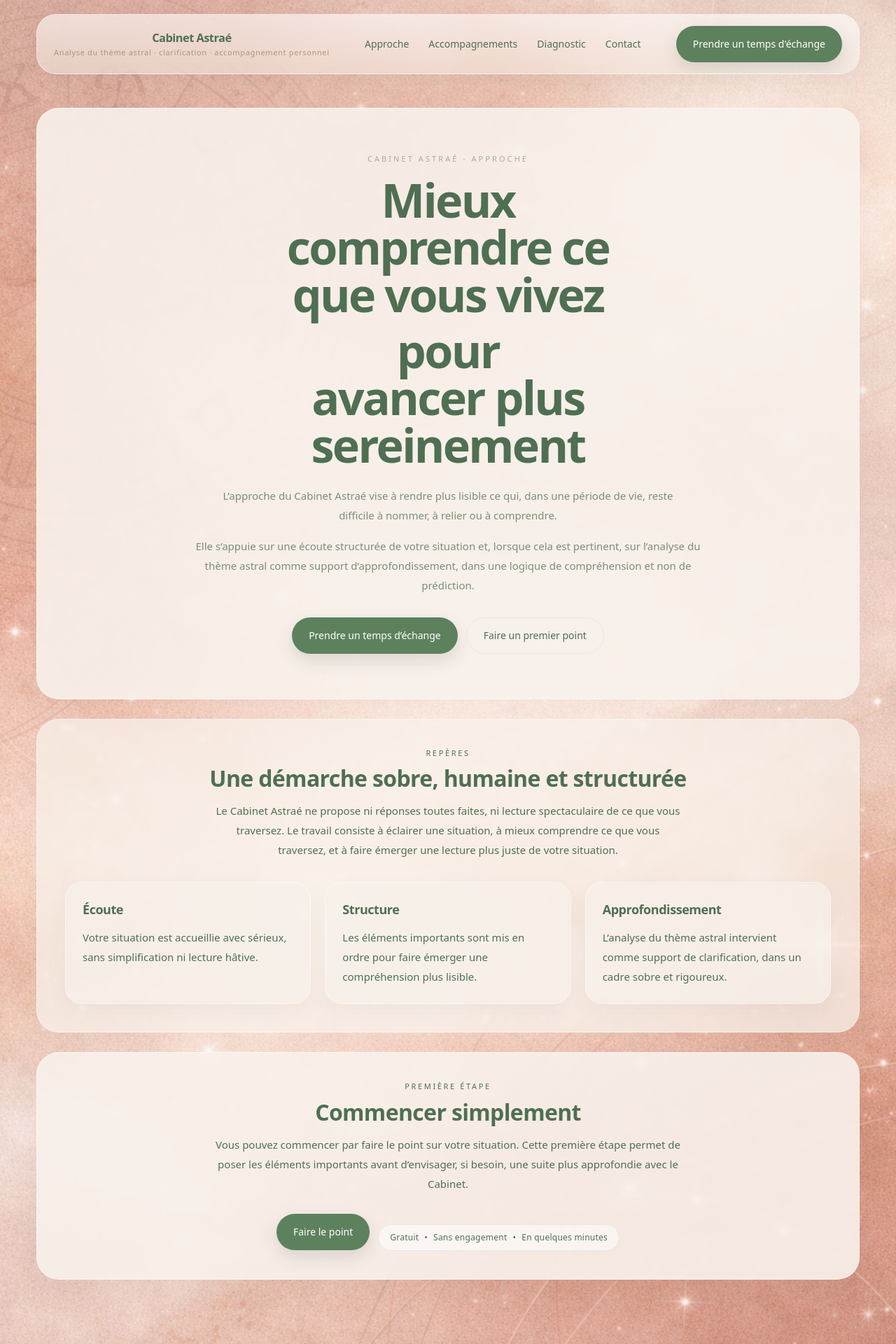
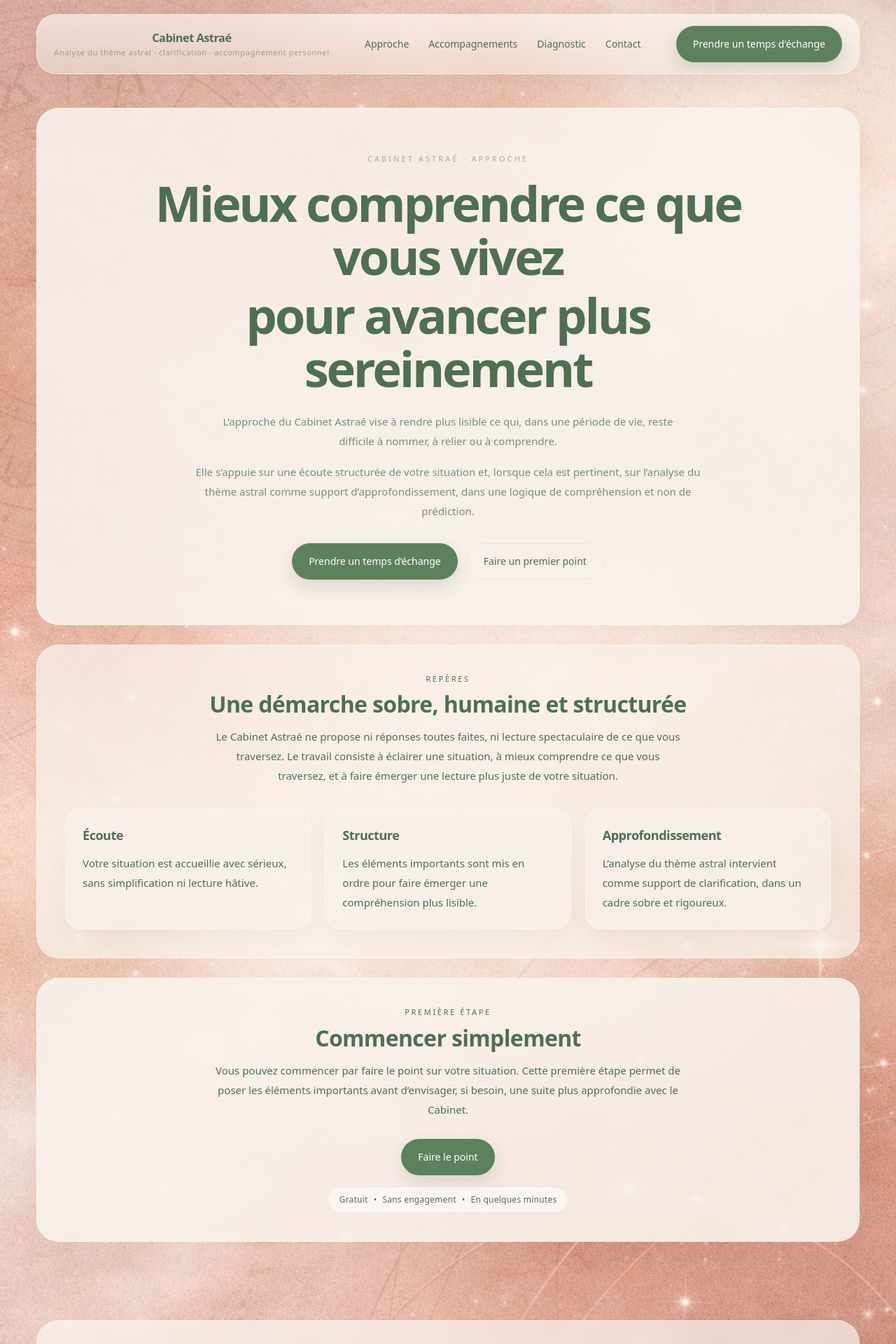
Before and after one commit to arnaudcrestey/cabinet-astrae, a Next.js app: page /approche in a window 1280 px wide. Shown: the top 1920 px of the page at 70% size. Built offline with nearby package versions, Linux system fonts and the light colour scheme.

Commit message:
Update page.tsx

```diff
--- a/app/approche/page.tsx
+++ b/app/approche/page.tsx
@@ -28,9 +28,9 @@ export default function ApprochePage() {
           <p className="text-[11px] uppercase tracking-[0.28em] text-pine/50">
             CABINET ASTRAÉ · APPROCHE
           </p>
-<h1 className="mx-auto mt-4 max-w-[12ch] text-balance text-center text-[2.2rem] font-semibold leading-[1.04] tracking-[-0.04em] text-pine sm:text-[2.8rem] md:max-w-[13ch] md:text-[4.15rem] md:leading-[1.02]">
+<h1 className="mx-auto mt-4 max-w-4xl text-center text-[3.2rem] font-semibold leading-[1.08] tracking-[-0.045em] text-pine md:text-[4.4rem]">
   Mieux comprendre ce que vous vivez
-  <span className="block mt-2 md:mt-3">pour avancer plus sereinement</span>
+  <span className="block mt-2">pour avancer plus sereinement</span>
 </h1>
 
           <p className="mx-auto mt-6 max-w-2xl text-[15px] leading-7 text-pine/75">
@@ -109,7 +109,7 @@ export default function ApprochePage() {
               d’envisager, si besoin, une suite plus approfondie avec le Cabinet.
             </p>
 
-            <div className="mt-7 flex flex-col items-center justify-center gap-3 sm:flex-row">
+            <div className="mt-7 flex flex-col items-center justify-center">
   <Link
     href="/analyse"
     className="inline-flex min-h-[52px] items-center justify-center rounded-full bg-[#5D815D] px-6 py-3 text-sm font-medium text-white shadow-[0_10px_24px_rgba(46,62,53,0.14)] transition hover:translate-y-[-1px] hover:bg-[#526f52]"
```
Lines whose indentation alone changed are shown as unchanged.
